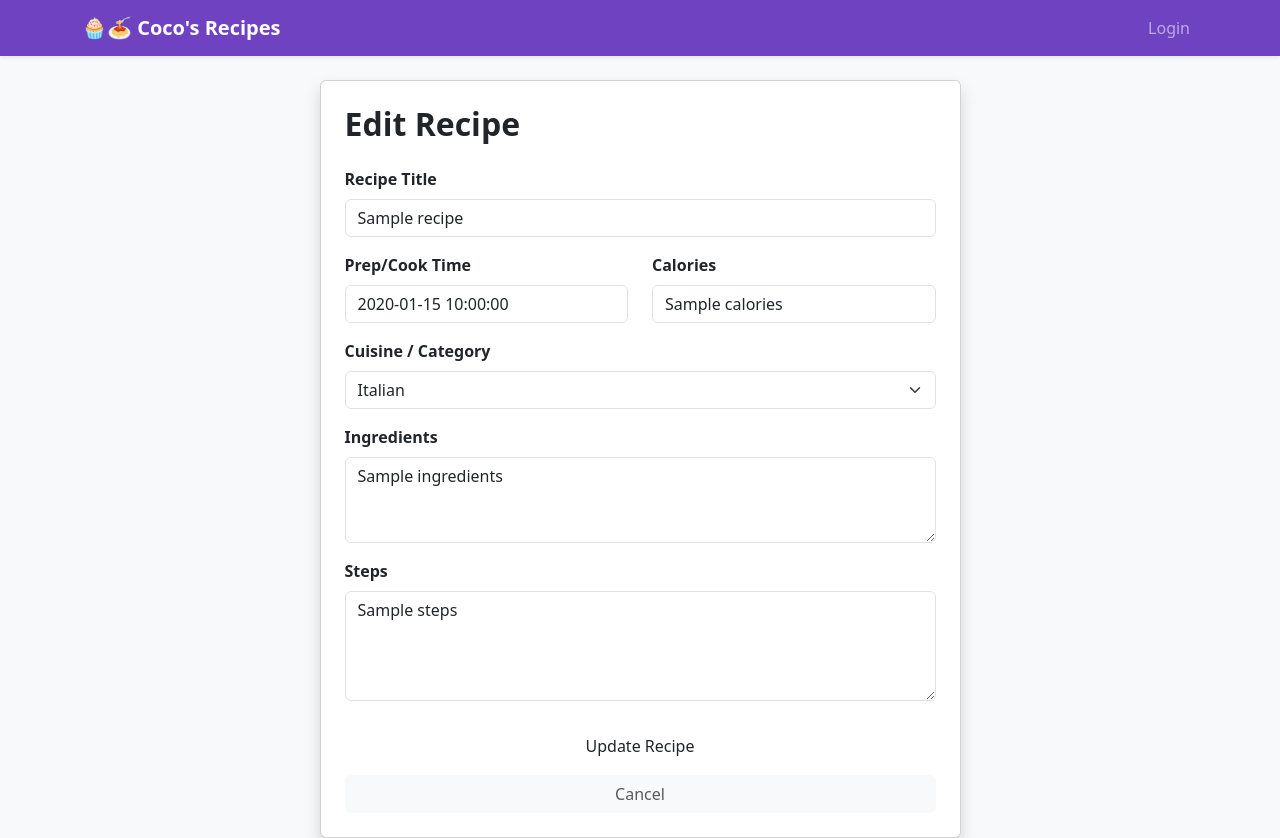
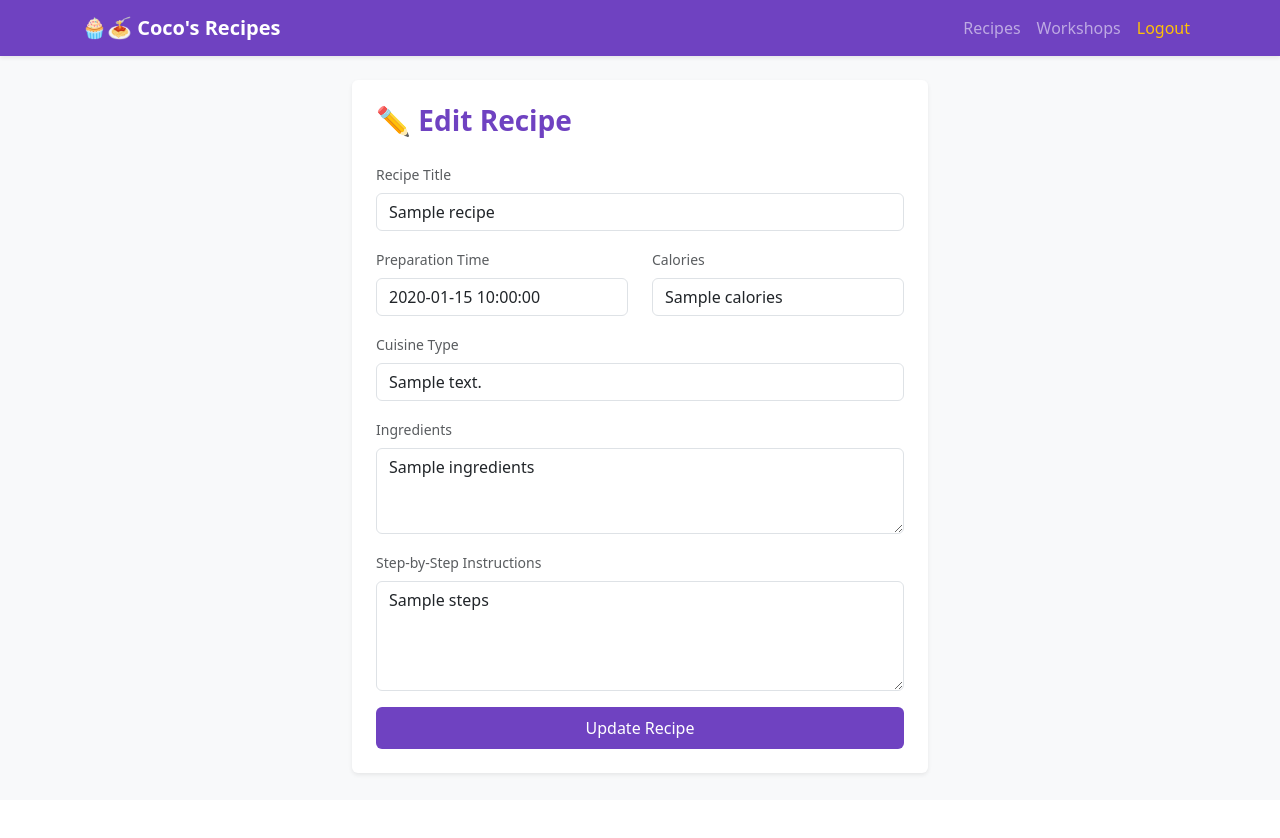
Before and after one commit to subhalakshmisubhi/Coco-s-Recipes, a Flask app: template templates/edit_recipe.html in a window 1280 px wide. After the commit the page ends 776 px from the top, so only its background shows below. Run offline with Flask 3, Linux system fonts and the light colour scheme; the template is opened without the code that fills it: most values are stand-ins (such as "Sample title", 1, 10 or a date in 2020).

Commit message:
Refactor edit recipe form layout and styling
Updated the edit recipe form layout and styling, including changes to labels and input fields for better clarity.

```diff
--- a/templates/edit_recipe.html
+++ b/templates/edit_recipe.html
@@ -1,31 +1,67 @@
-{% extends "base.html" %}
-{% block content %}
-<div class="row justify-content-center">
-    <div class="col-md-7">
-        <div class="card shadow p-4">
-            <h2 class="fw-bold mb-4 text-dark">Edit Recipe</h2>
+<!DOCTYPE html>
+<html lang="en">
+<head>
+    <meta charset="UTF-8">
+    <meta name="viewport" content="width=device-width, initial-scale=1.0">
+    <title>Edit Recipe - Coco's Recipes</title>
+    <link href="https://cdn.jsdelivr.net/npm/bootstrap@5.3.0/dist/css/bootstrap.min.css" rel="stylesheet">
+    <style>
+        .navbar-purple { background-color: #6f42c1 !important; }
+        .btn-purple { background-color: #6f42c1; color: white; }
+        .btn-purple:hover { background-color: #5a3298; color: white; }
+    </style>
+</head>
+<body class="bg-light">
+
+    <!-- Navbar -->
+    <nav class="navbar navbar-expand-lg navbar-dark navbar-purple mb-4 shadow-sm">
+        <div class="container">
+            <a class="navbar-brand fw-bold" href="{{ url_for('index') }}">🧁🍝 Coco's Recipes</a>
+            <div class="navbar-nav ms-auto">
+                <a class="nav-link" href="{{ url_for('index') }}">Recipes</a>
+                <a class="nav-link" href="{{ url_for('courses') }}">Workshops</a>
+                <a class="nav-link text-warning" href="{{ url_for('logout') }}">Logout</a>
+            </div>
+        </div>
+    </nav>
+
+    <!-- Form Container -->
+    <div class="container" style="max-width: 600px;">
+        <div class="card shadow-sm border-0 p-4">
+            <h3 class="fw-bold mb-4" style="color: #6f42c1;">✏️️ Edit Recipe</h3>
+
             <form method="POST">
-                <div class="mb-3"><label class="form-label fw-bold">Recipe Title</label><input type="text" name="title" class="form-control" value="{{ recipe['title'] }}" required></div>
+                <div class="mb-3">
+                    <label class="form-label text-muted small">Recipe Title</label>
+                    <input type="text" name="title" class="form-control" value="{{ recipe.title }}" required>
+                </div>
                 <div class="row">
-                    <div class="col-md-6 mb-3"><label class="form-label fw-bold">Prep/Cook Time</label><input type="text" name="time" class="form-control" value="{{ recipe['time'] }}"></div>
-                    <div class="col-md-6 mb-3"><label class="form-label fw-bold">Calories</label><input type="text" name="calories" class="form-control" value="{{ recipe['calories'] }}"></div>
-                </div> <div class="mb-3">
-    <label class="form-label fw-bold">Cuisine / Category</label>
-    <select name="cuisine" class="form-select">
-        <option value="Italian" {% if recipe['cuisine'] == 'Italian' %}selected{% endif %}>Italian</option>
-        <option value="Mexican" {% if recipe['cuisine'] == 'Mexican' %}selected{% endif %}>Mexican</option>
-        <option value="Asian" {% if recipe['cuisine'] == 'Asian' %}selected{% endif %}>Asian</option>
-        <option value="American" {% if recipe['cuisine'] == 'American' %}selected{% endif %}>American</option>
-        <option value="Dessert" {% if recipe['cuisine'] == 'Dessert' %}selected{% endif %}>Dessert</option>
-        <option value="Other" {% if recipe['cuisine'] == 'Other' %}selected{% endif %}>Other</option>
-    </select>
-</div>
-                <div class="mb-3"><label class="form-label fw-bold">Ingredients</label><textarea name="ingredients" class="form-control" rows="3">{{ recipe['ingredients'] }}</textarea></div>
-                <div class="mb-4"><label class="form-label fw-bold">Steps</label><textarea name="steps" class="form-control" rows="4">{{ recipe['steps'] }}</textarea></div>
-                <button type="submit" class="btn btn-custom w-100 py-2">Update Recipe</button>
-                <a href="{{ url_for('index') }}" class="btn btn-light w-100 mt-2 text-muted">Cancel</a>
+                    <div class="col-md-6 mb-3">
+                        <label class="form-label text-muted small">Preparation Time</label>
+                        <input type="text" name="time" class="form-control" value="{{ recipe.time }}" required>
+                    </div>
+                    <div class="col-md-6 mb-3">
+                        <label class="form-label text-muted small">Calories</label>
+                        <input type="text" name="calories" class="form-control" value="{{ recipe.calories }}" required>
+                    </div>
+                </div>
+                <div class="mb-3">
+                    <label class="form-label text-muted small">Cuisine Type</label>
+                    <input type="text" name="cuisine" class="form-control" value="{{ recipe.cuisine }}" required>
+                </div>
+                <div class="mb-3">
+                    <label class="form-label text-muted small">Ingredients</label>
+                    <textarea name="ingredients" class="form-control" rows="3" required>{{ recipe.ingredients }}</textarea>
+                </div>
+                <div class="mb-3">
+                    <label class="form-label text-muted small">Step-by-Step Instructions</label>
+                    <textarea name="steps" class="form-control" rows="4" required>{{ recipe.steps }}</textarea>
+                </div>
+                <button type="submit" class="btn btn-purple w-100 py-2">Update Recipe</button>
             </form>
         </div>
     </div>
-</div>
-{% endblock %}
+
+    <script src="https://cdn.jsdelivr.net/npm/bootstrap@5.3.0/dist/js/bootstrap.bundle.min.js"></script>
+</body>
+</html>
```
